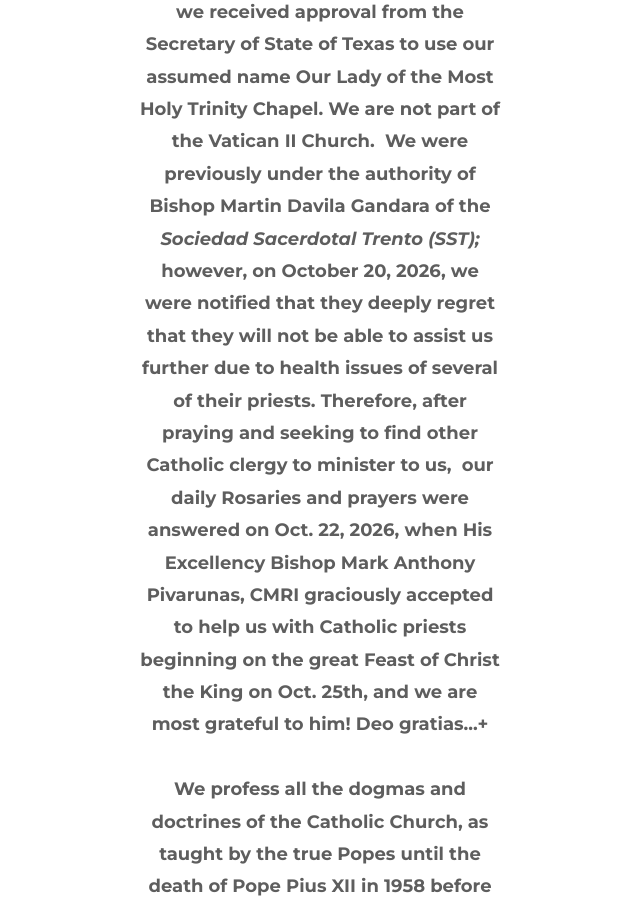
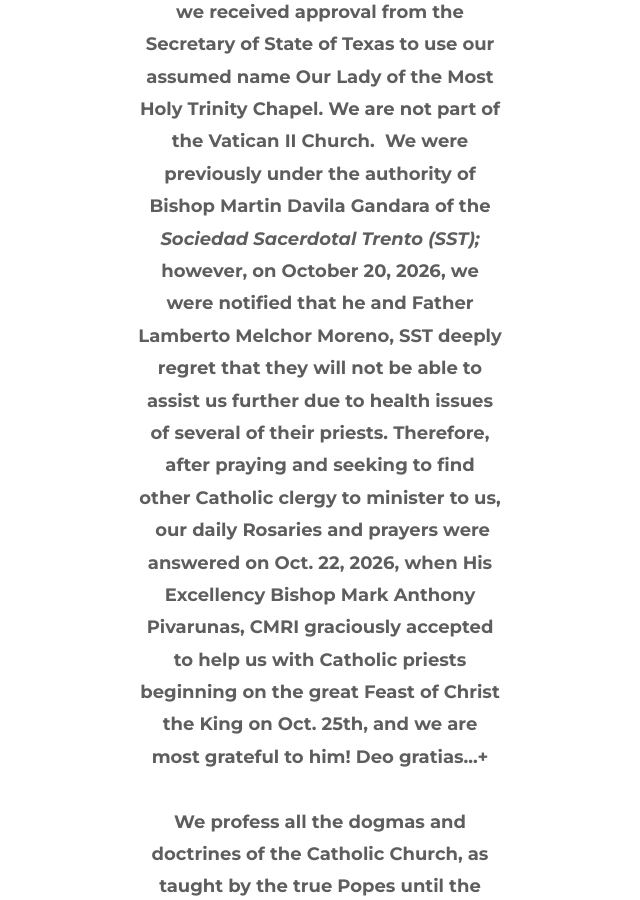
Before and after one commit to ourladymhtchurch/ourladymhtchurch.github.io, a Jekyll site: the page built from about.html, in a window 1280 px wide and 900 px high, scrolled down 794 px. Shown: the whole window, without its empty margins (320-960 px from the left). Built offline with Jekyll 4.4.1, drawn with Linux system fonts in a browser that asks for light colours.

Commit message:
Say on the About page that Bishop Davila Gandara and Father Lamberto Melchor Moreno, SST could no longer assist

```diff
--- a/about.html
+++ b/about.html
@@ -11,7 +11,7 @@ description: "About Our Lady of the Most Holy Trinity Chapel, a Traditional Roma
       <img src="{{ '/assets/img/about-mural.jpg' | relative_url }}" alt="Mural of the Most Holy Trinity crowning the Blessed Virgin Mary above the high altar">
       <h2 class="card__heading">Our Lady of the Most Holy Trinity Chapel</h2>
       <div class="rich card__text">
-<p><strong>We were chartered as a Traditional Roman Catholic Church with our legal name of Our Lady of the Most Holy Trinity Church in the state of Texas on May 13, 1993; however, on July 7, 2026, we received approval from the Secretary of State of Texas to use our assumed name Our Lady of the Most Holy Trinity Chapel. We are not part of the Vatican II Church. &nbsp;We were previously under the authority of Bishop Martin Davila Gandara of the </strong><em><strong>Sociedad Sacerdotal Trento (SST); </strong></em><strong>however, on October 20, 2026, we were notified that they deeply regret that they will not be able to assist us further due to health issues of several of their priests. Therefore, after praying and seeking to find other Catholic clergy to minister to us, &nbsp;our daily Rosaries and prayers were answered on Oct. 22, 2026, when His Excellency Bishop Mark Anthony Pivarunas, CMRI graciously accepted to help us with Catholic priests beginning on the great Feast of Christ the King on Oct. 25th, and we are most grateful to him! Deo gratias...+</strong></p>
+<p><strong>We were chartered as a Traditional Roman Catholic Church with our legal name of Our Lady of the Most Holy Trinity Church in the state of Texas on May 13, 1993; however, on July 7, 2026, we received approval from the Secretary of State of Texas to use our assumed name Our Lady of the Most Holy Trinity Chapel. We are not part of the Vatican II Church. &nbsp;We were previously under the authority of Bishop Martin Davila Gandara of the </strong><em><strong>Sociedad Sacerdotal Trento (SST); </strong></em><strong>however, on October 20, 2026, we were notified that he and Father Lamberto Melchor Moreno, SST deeply regret that they will not be able to assist us further due to health issues of several of their priests. Therefore, after praying and seeking to find other Catholic clergy to minister to us, &nbsp;our daily Rosaries and prayers were answered on Oct. 22, 2026, when His Excellency Bishop Mark Anthony Pivarunas, CMRI graciously accepted to help us with Catholic priests beginning on the great Feast of Christ the King on Oct. 25th, and we are most grateful to him! Deo gratias...+</strong></p>
 <p><br></p>
 <p><strong>We profess all the dogmas and doctrines of the Catholic Church, as taught by the true Popes until the death of Pope Pius XII in 1958 before the New Church or Vatican II Church was established. &nbsp;We pray for a true and holy Pope soon, as we pray and encourage others to pray the daily Rosary and wear the the Brown Scapular: &nbsp;a garment of grace for the salvation of souls in the Catholic Church of our Lord Jesus Christ reigning through true devotion to the Immaculate Heart of Mary and Saint Joseph...+ &nbsp;</strong></p>
 <p><br></p>
```
